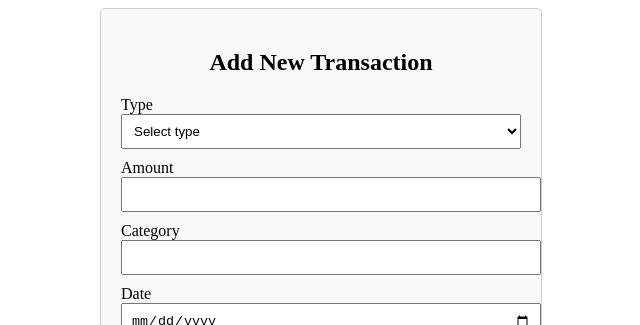
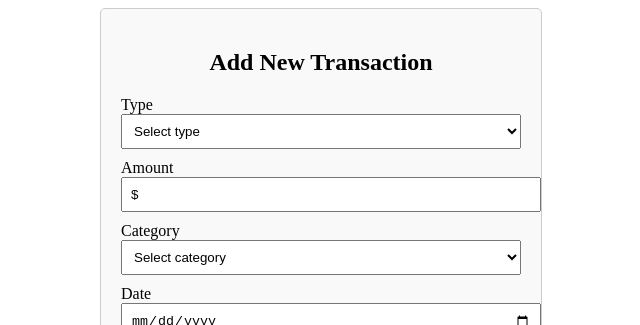
Before and after one commit to Megha30501/Finance-Dashboard, a React (Vite) app in the folder FrontEnd/: page / in a window 1280 px wide. Shown: the top 325 px of the page, without its empty margins (319-959 px from the left). Built offline with nearby package versions, Linux system fonts and the light colour scheme.

Commit message:
Added notification component

```diff
--- a/FrontEnd/src/App.jsx
+++ b/FrontEnd/src/App.jsx
@@ -1,20 +1,34 @@
 import { useState } from 'react'
 import expenseservice from './services/expense'
 import AddExpense from './components/AddExpenseForm'
+import Notification from './components/Notification'
 import './app.css'
 
-function App() {
+const App = () => {
   const[Expense,setExpense] = useState([])
+  const [notification, setNotification] = useState({ message: null, type: null });
+
   const addExpense = (expenseObject) => {
     expenseservice
       .create(expenseObject)
       .then(returnedExpense => {
         setExpense(Expense.concat(returnedExpense));
-      });
+        setNotification(`A New Expense has been added successfully!`);
+        setTimeout(() => {
+          setNotification(null);
+      }, 5000);
+      })
+      .catch(error => {
+        setNotification({ message: 'Something went wrong while adding the expense.', type: 'error' });
+        setTimeout(() => {
+            setNotification({ message: null, type: null });
+        }, 5000);
+    });
   }
 
   return (
     <>
+      <Notification message={notification.message} type={notification.type} />
      <AddExpense createExpense={addExpense} />
     </>
   )
--- a/FrontEnd/src/app.css
+++ b/FrontEnd/src/app.css
@@ -22,7 +22,7 @@
 }
 
 .formDiv textarea {
-    height: 100px; /* Adjust textarea height */
+    height: 100px;
 }
 
 .formDiv button {
@@ -38,3 +38,24 @@
 .formDiv button:hover {
     background-color: #0056b3;
 }
+
+/* Notification */
+.notification {
+    padding: 10px;
+    margin: 10px 0;
+    border-radius: 5px;
+    text-align: center;
+    font-size: 1.2em;
+}
+
+.success {
+    color: green;
+    background-color: #dff0d8;
+    border: 1px solid #d6e9c6;
+}
+
+.error {
+    color: red;
+    background-color: #f2dede;
+    border: 1px solid #ebccd1;
+}
--- a/FrontEnd/src/components/AddExpenseForm.jsx
+++ b/FrontEnd/src/components/AddExpenseForm.jsx
@@ -8,7 +8,7 @@ const AddExpenseForm  = ({ createExpense }) => {
     const [date, setDate] = useState('');
     const [description, setDescription] = useState('');
 
-
+    const categories = ['Household', 'Food', 'Transportation', 'Social', 'Beauty'];
 
     const addExpense = (event) => {
         event.preventDefault();
@@ -42,17 +42,18 @@ const AddExpenseForm  = ({ createExpense }) => {
                     <label>Amount</label>
                     <input
                         type="text"
-                        value={amount}
-                        onChange={(e) => setAmount(e.target.value)}
+                        value={"$" + amount} // Include "$" sign in the input field value
+                        onChange={(e) => setAmount(e.target.value.replace('$', ''))}
                     />
                 </div>
                 <div>
                     <label>Category</label>
-                    <input
-                        type="text"
-                        value={category}
-                        onChange={(e) => setCategory(e.target.value)}
-                    />
+                    <select value={category} onChange={(e) => setCategory(e.target.value)}>
+                        <option value="">Select category</option>
+                        {categories.map((category) => (
+                            <option key={category} value={category}>{category}</option>
+                        ))}
+                    </select>
                 </div>
                 <div>
                     <label>Date</label>
--- /dev/null
+++ b/FrontEnd/src/components/Notification.jsx
@@ -0,0 +1,15 @@
+import React from 'react';
+
+const Notification = ({ message, type }) => {
+    if (message === null) {
+        return null;
+    }
+
+    return (
+        <div className={`notification ${type}`}>
+            {message}
+        </div>
+    );
+};
+
+export default Notification;
```
